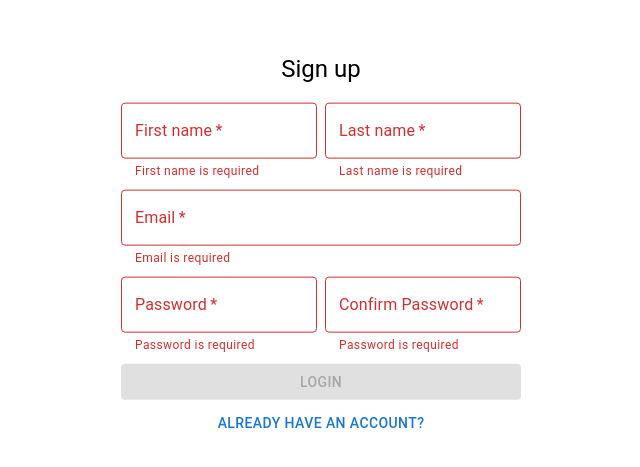
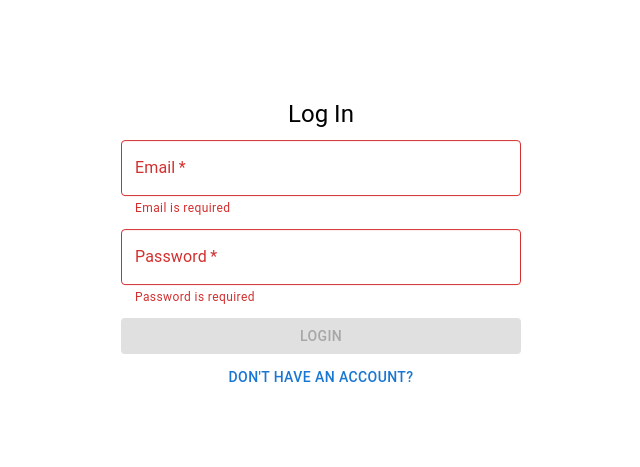
Before and after one commit to djangbahevans/contacts-app-frontend, a React (Create React App) app: page /login in a window 1280 px wide. Shown: the part 153-620 px from the top of the page, without its empty margins (319-959 px from the left). Built offline with nearby package versions, Linux system fonts and the light colour scheme.

Commit message:
Added AppRouter, PrivateRouter and PublicRouter

```diff
--- a/src/App.tsx
+++ b/src/App.tsx
@@ -1,11 +1,13 @@
 import React from 'react';
 import './App.css';
-import { LoginPage, SignupPage } from './pages';
+import { AppRouter } from './routes';
+
+
 
 function App() {
   return (
     <div className="App">
-      <SignupPage />
+      <AppRouter />
     </div>
   );
 }
--- /dev/null
+++ b/src/routes/AppRouter.tsx
@@ -0,0 +1,19 @@
+import { createBrowserHistory } from "history"
+import { BrowserRouter, Route, Routes } from "react-router-dom"
+import { PublicRoute } from "."
+import { LoginPage, SignupPage } from "../pages"
+
+const history = createBrowserHistory()
+
+const AppRouter = () => (
+  <BrowserRouter>
+    <div>
+      <Routes>
+        <Route path="/login" element={<PublicRoute><LoginPage /></PublicRoute>} />
+        <Route path="/signup" element={<PublicRoute><SignupPage /></PublicRoute>} />
+      </Routes>
+    </div>
+  </BrowserRouter>
+)
+
+export { AppRouter, history }
--- /dev/null
+++ b/src/routes/PrivateRoute.tsx
@@ -0,0 +1,10 @@
+import { Navigate } from "react-router-dom"
+
+export type PrivateRouteProps = {
+    isAuthenticated?: boolean;
+    children: JSX.Element
+}
+
+const PrivateRoute = ({ isAuthenticated, children }: PrivateRouteProps) => (isAuthenticated) ? children : <Navigate to="/login" />
+
+export { PrivateRoute }
--- /dev/null
+++ b/src/routes/PublicRoute.tsx
@@ -0,0 +1,10 @@
+import { Navigate } from "react-router-dom"
+
+export type PublicRouteProps = {
+    isAuthenticated?: boolean;
+    children: JSX.Element
+}
+
+const PublicRoute = ({ isAuthenticated, children }: PublicRouteProps) => isAuthenticated ? <Navigate to="/" /> : children
+
+export { PublicRoute }
```
